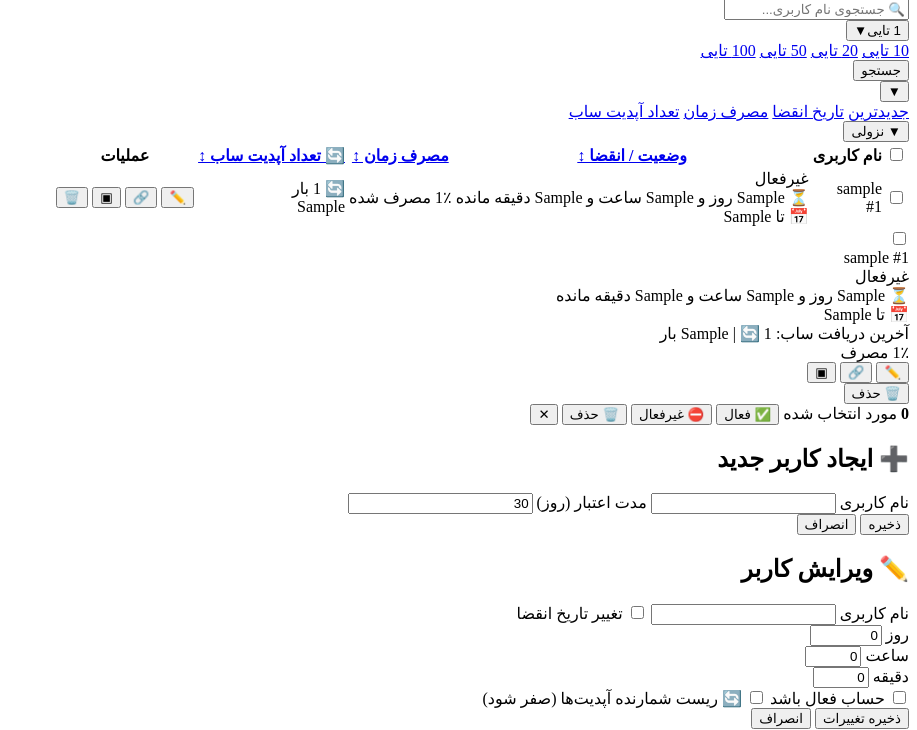
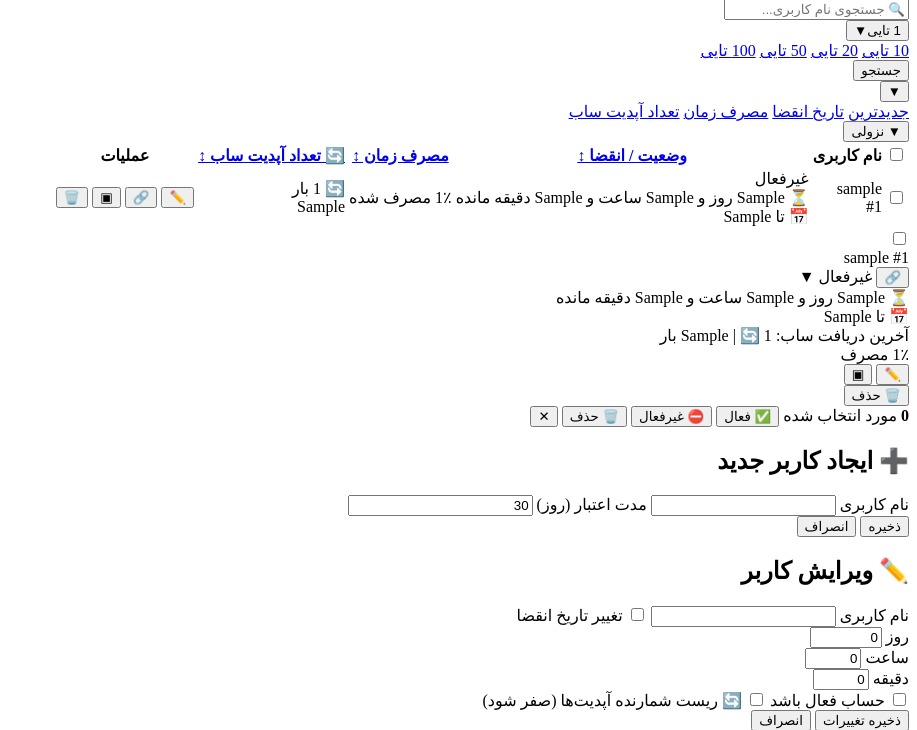
Before and after one commit to asd1asd00000/conf-to-sub, a FastAPI app: template app/templates/users.html in a window 1280 px wide. Shown: the part 413-1143 px from the top of the page, without its empty margins (363-1280 px from the left). Run offline with FastAPI, Linux system fonts and the light colour scheme; the template is opened without the code that fills it: most values are stand-ins (such as "Sample title", 1, 10 or a date in 2020).

Commit message:
Update users.html

```diff
--- a/app/templates/users.html
+++ b/app/templates/users.html
@@ -135,15 +135,17 @@
     </table>
 </div>
 
-<!-- کارت‌های موبایل -->
+<!-- کارت‌های موبایل (آکاردئونی + هدر پیشرفت‌دار) -->
 <div class="md:hidden space-y-3">
 {% for user in users %}
-    <div class="bg-white rounded-xl shadow-sm p-4">
-        <div class="flex items-center justify-between mb-2">
-            <div class="flex items-center gap-2">
-                <input type="checkbox" class="userCheck w-4 h-4" value="{{ user.id }}" onclick="updateBulk()">
-                <div class="font-bold">{{ user.username }} <span class="text-xs text-gray-400">#{{ user.id }}</span></div>
-            </div>
+    <div class="bg-white rounded-xl shadow-sm overflow-hidden">
+        <!-- هدر: همیشه قابل مشاهده + نقش نوار پیشرفت -->
+        <div class="acc-head cursor-pointer select-none" onclick="toggleAcc(this)">
+            <div class="acc-fill {{ 'acc-fill-red' if user.expired or user.percent >= 100 else 'acc-fill-green' }}" style="width: {{ user.percent }}%"></div>
+            <div class="relative flex items-center gap-2 p-4">
+                <input type="checkbox" class="userCheck w-4 h-4" value="{{ user.id }}" onclick="event.stopPropagation(); updateBulk()">
+                <div class="flex-1 font-bold truncate">{{ user.username }} <span class="text-xs text-gray-400">#{{ user.id }}</span></div>
+                <button type="button" title="کپی لینک" onclick="event.stopPropagation(); copyText('{{ base_url }}/sub/{{ user.sub_uuid }}')" class="p-2 rounded-lg bg-green-50 text-green-600">🔗</button>
                 {% if not user.is_active %}
                     <span class="bg-gray-200 text-gray-700 px-2 py-1 rounded-full text-xs">غیرفعال</span>
                 {% elif user.expired %}
@@ -151,24 +153,29 @@
                 {% else %}
                     <span class="bg-green-100 text-green-700 px-2 py-1 rounded-full text-xs">فعال</span>
                 {% endif %}
+                <span class="acc-arrow text-gray-500 text-[10px]">▼</span>
             </div>
-        <div class="text-xs text-gray-600 mb-1">{% if user.expired %}⌛ منقضی شده{% else %}⏳ {{ user.days_left }} روز و {{ user.hours_left }} ساعت و {{ user.mins_left }} دقیقه مانده{% endif %}</div>
-        <div class="text-xs text-gray-400 mb-1">📅 تا {{ user.expire_str }}</div>
-        <div class="text-xs text-gray-500 mb-1 flex items-center gap-1">
+        </div>
+
+        <!-- بدنه مخفی: با لمس هدر باز/بسته می‌شود -->
+        <div class="acc-body hidden border-t border-white/5 px-4 py-3 space-y-2 text-xs">
+            <div class="text-gray-300">{% if user.expired %}⌛ منقضی شده{% else %}⏳ {{ user.days_left }} روز و {{ user.hours_left }} ساعت و {{ user.mins_left }} دقیقه مانده{% endif %}</div>
+            <div class="text-gray-400">📅 تا {{ user.expire_str }}</div>
+            <div class="flex items-center gap-1 text-gray-400">
                 <span class="w-2 h-2 rounded-full {{ 'bg-green-500' if user.seen_recent else 'bg-gray-300' }}"></span>
                 آخرین دریافت ساب: {{ user.seen_txt }} | 🔄 {{ user.sub_update_count or 0 }} بار
             </div>
-        <div class="text-xs text-gray-400 mb-2">{{ user.percent }}٪ مصرف</div>
-        <div class="progress-track mb-3">
+            <div class="text-gray-400">{{ user.percent }}٪ مصرف</div>
+            <div class="progress-track">
                 <div class="progress-bar {{ 'progress-red' if user.expired or user.percent >= 100 else 'progress-green' }}" style="width: {{ user.percent }}%"></div>
             </div>
-        <div class="flex items-center justify-between border-t border-gray-100 pt-3">
+            <div class="flex items-center justify-between border-t border-white/5 pt-3">
                 <div class="flex gap-1">
-                <button onclick='openEditModal({{ user.id }}, "{{ user.username }}", {{ user.days_left }}, {{ user.hours_left }}, {{ user.mins_left }}, {{ "true" if user.is_active else "false" }}, "{{ user.expire_str }}")' class="p-2 rounded-lg bg-blue-50 text-blue-600">✏️</button>
-                <button onclick="copyText('{{ base_url }}/sub/{{ user.sub_uuid }}')" class="p-2 rounded-lg bg-green-50 text-green-600">🔗</button>
-                <button onclick="showQR({{ user.id }})" class="p-2 rounded-lg bg-purple-50 text-purple-600">▣</button>
+                    <button type="button" onclick='openEditModal({{ user.id }}, "{{ user.username }}", {{ user.days_left }}, {{ user.hours_left }}, {{ user.mins_left }}, {{ "true" if user.is_active else "false" }}, "{{ user.expire_str }}")' class="p-2 rounded-lg bg-blue-50 text-blue-600">✏️</button>
+                    <button type="button" onclick="showQR({{ user.id }})" class="p-2 rounded-lg bg-purple-50 text-purple-600">▣</button>
                 </div>
-            <button onclick="deleteUser({{ user.id }}, '{{ user.username }}')" class="p-2 rounded-lg bg-red-50 text-red-600 text-xs">🗑️ حذف</button>
+                <button type="button" onclick="deleteUser({{ user.id }}, '{{ user.username }}')" class="p-2 rounded-lg bg-red-50 text-red-600">🗑️ حذف</button>
+            </div>
         </div>
     </div>
 {% else %}
```
Lines whose indentation alone changed are shown as unchanged.
